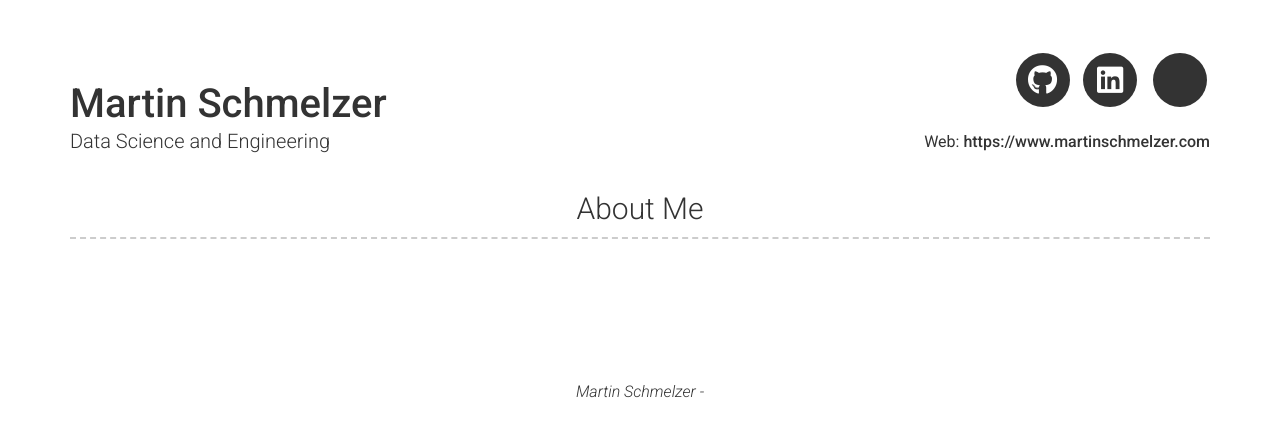
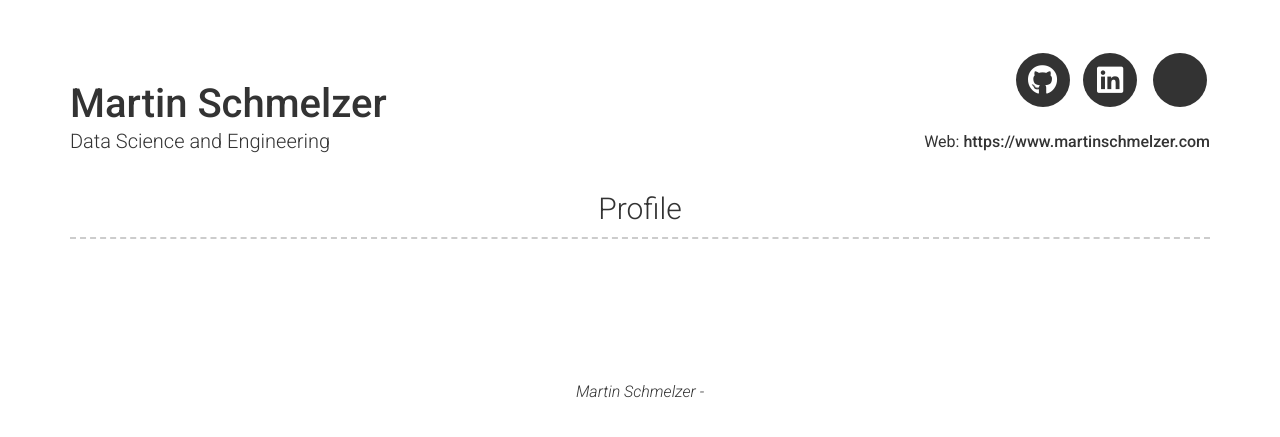
Before and after one commit to shmlzr/shmlzr.github.io, a Jekyll site: the page built from index.md, in a window 1280 px wide. Shown: the top 437 px of the page. Built offline with Jekyll 4.4.1, drawn with Linux system fonts in a browser that asks for light colours; nearby versions of some CDN libraries.

```diff
--- a/_config.yml
+++ b/_config.yml
@@ -49,7 +49,7 @@ additional_links:
 # google_analytics: "UA-00000000-0"
 
 # About Section
-about_title:
+about_title: Profile
 # about_profile_image: Directory of profile image (eg. images/profile.jpg)
 # about_content: | # this will include new lines to allow paragraphs
 #  Write an awesome description about yourself here, this supports markdown, so you can add [links](http://foobar.com) and highlight things <mark>like this</mark>.
```
